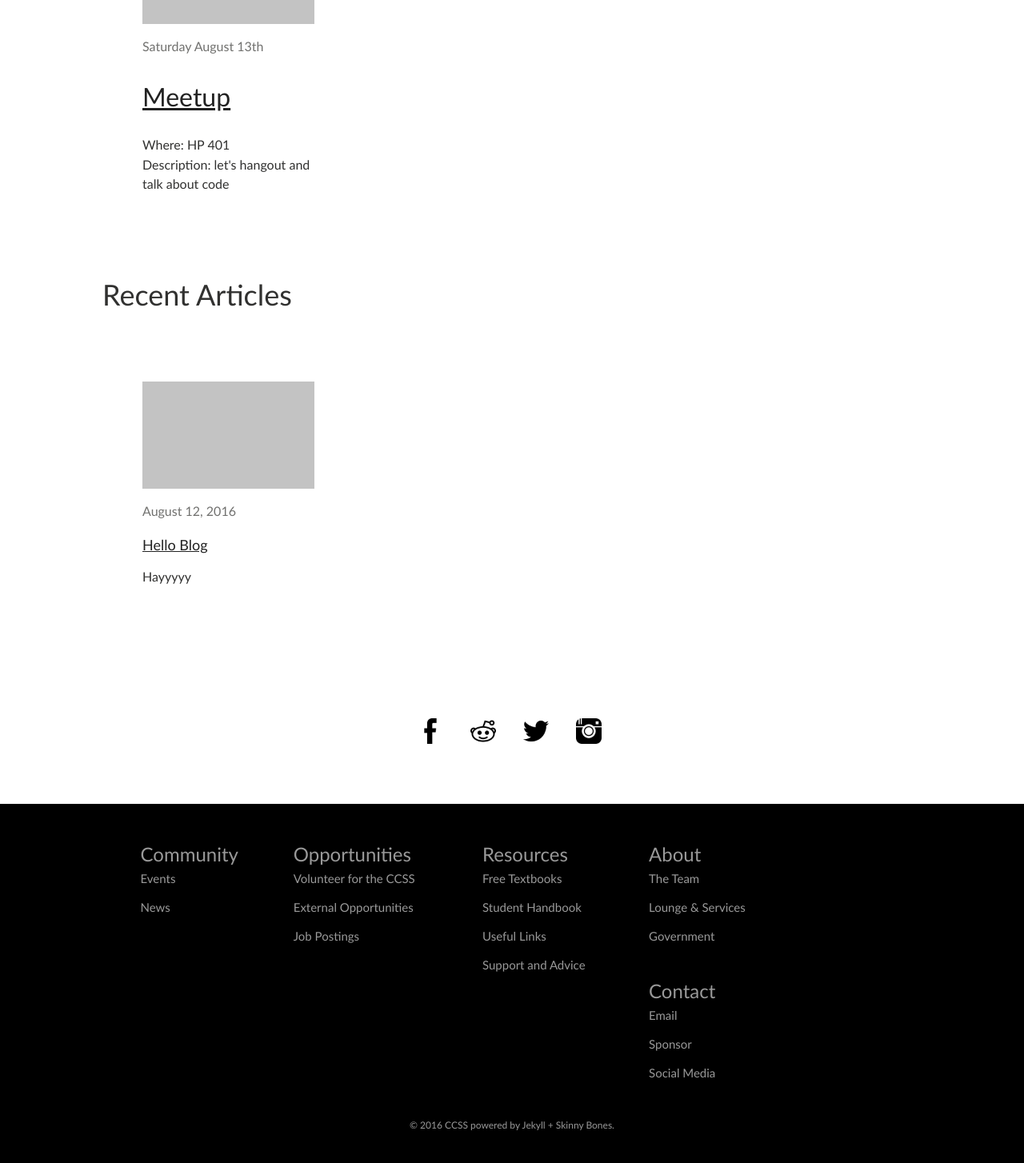
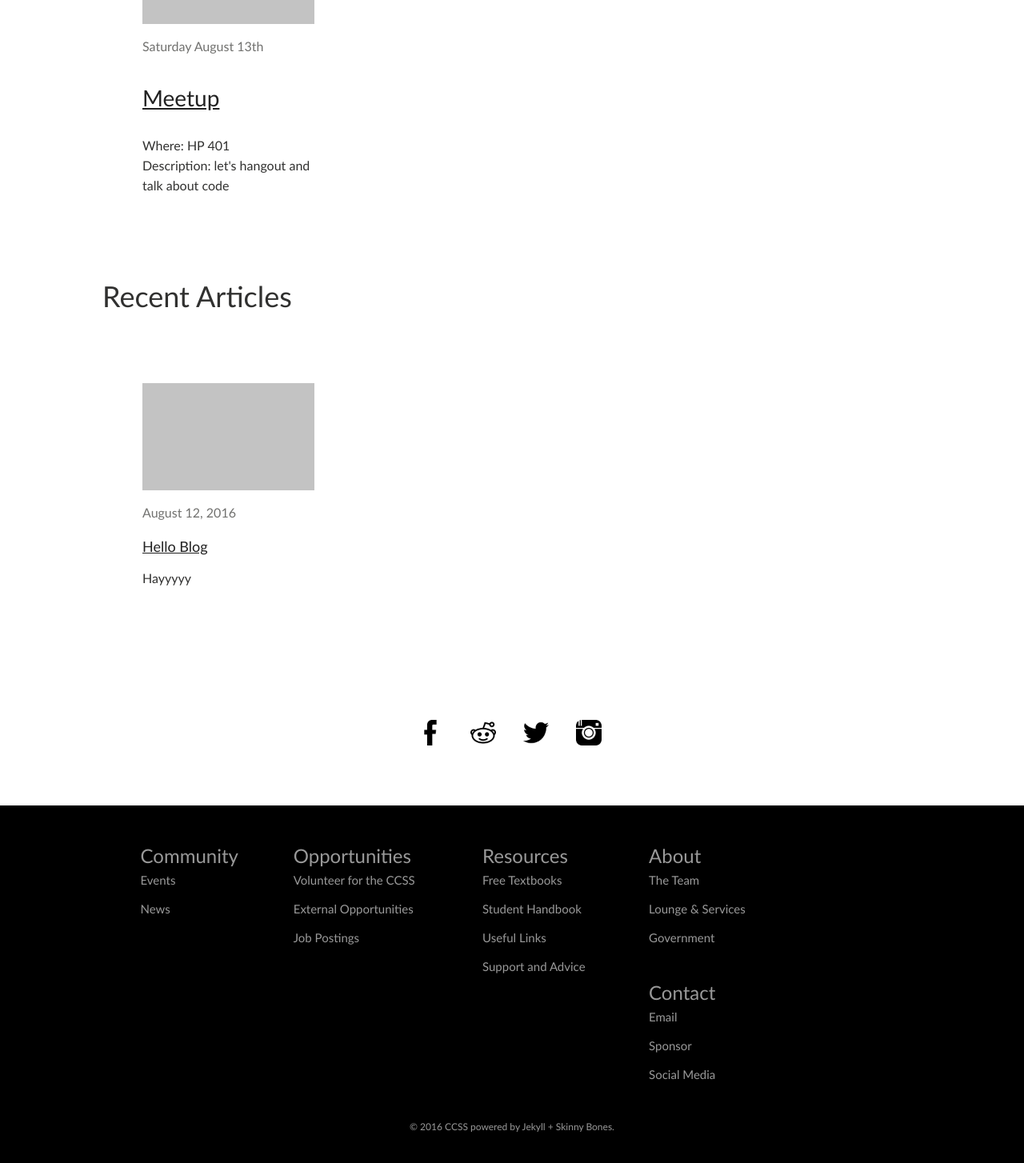
Before and after one commit to brittnylapierre/ccss_web, a Jekyll site: the page built from index.md, in a window 1280 px wide. Shown: the part 765-2219 px from the top of the page at 80% size. Built offline with Jekyll 4.4.1, drawn with Linux system fonts in a browser that asks for light colours.

Commit message:
Updated event-grid.html

```diff
--- a/_includes/event-grid.html
+++ b/_includes/event-grid.html
@@ -14,11 +14,11 @@
     {{ event.when }}
   </p>
   {% endif %}
-  <h2 class="event-title" itemprop="name">
+  <h3 class="event-title" itemprop="name">
   	<a href="{{ site.url }}{{ event.url }}">
       {{ event.title }}
     </a>
-  </h2>
+  </h3>
   <p class="event-excerpt" itemprop="description">
     Where: {{ event.location }}<br>
     Description: {{ event.description }}<br>
```
